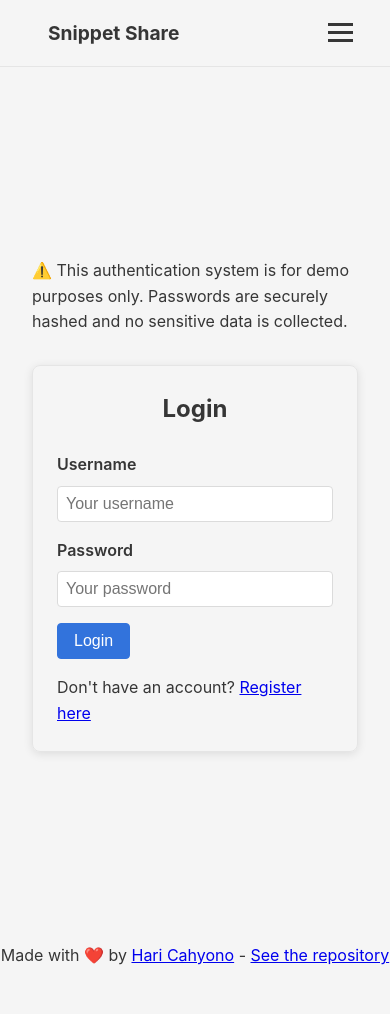
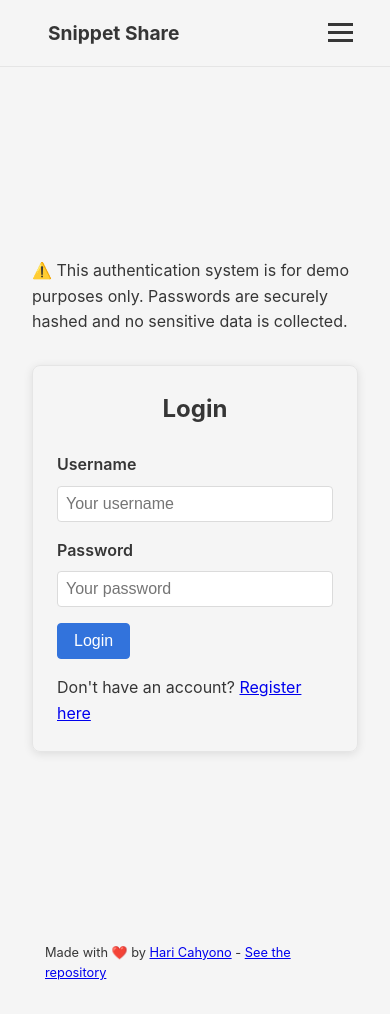
Before and after one commit to ruldak/vue_snippet_share, a Vue app: page /login in a window 390 px wide. Built offline with nearby package versions, Linux system fonts and the light colour scheme; no server answers.

Commit message:
adjust footer size for mobile view.

```diff
--- a/src/App.vue
+++ b/src/App.vue
@@ -52,6 +52,11 @@ body {
 @media (max-width: 768px) {
   .main-content {
     padding: 1rem;
+  }
+
+  footer > p {
+	font-size: .8rem;
+	width: 300px;
   }
 }
 
```
